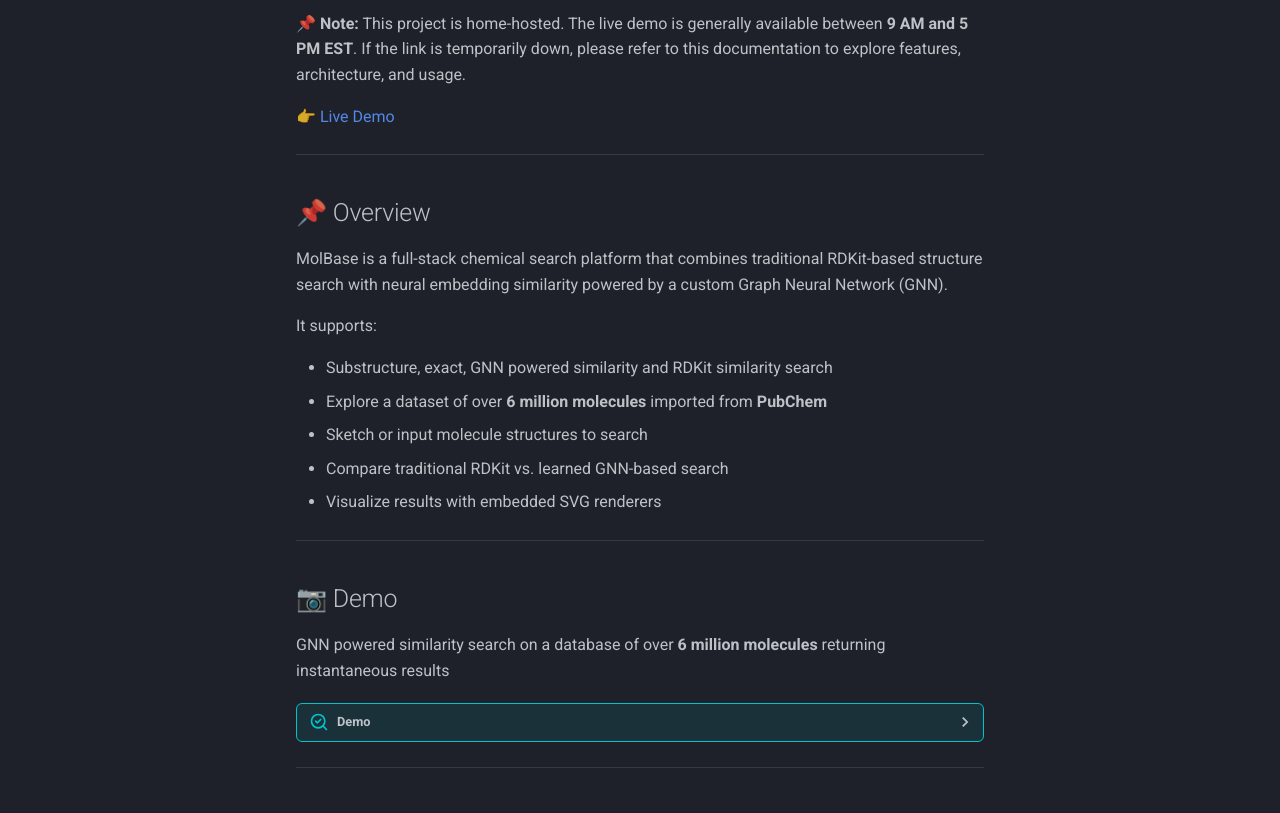
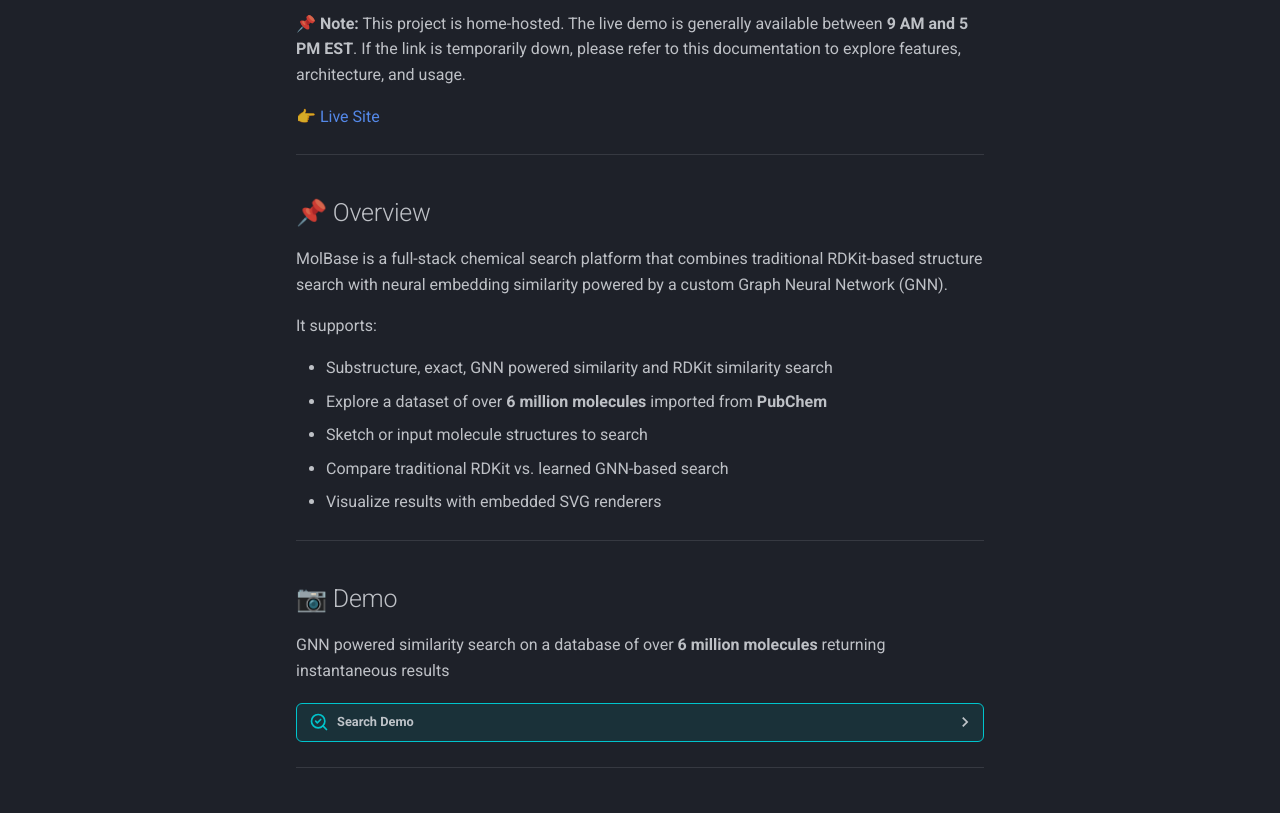
Before and after one commit to FarzamA/molbase-docs, an MkDocs documentation site: the page built from docs/index.md, in a window 1280 px wide and 1256 px high. Shown: the part 236-1049 px from the top of the window. Built offline with MkDocs 1.6.1 and Material for MkDocs 9.7.7, drawn with Linux system fonts in a browser that asks for light colours.

Commit message:
update some text in index

```diff
--- a/docs/index.md
+++ b/docs/index.md
@@ -4,7 +4,7 @@ Welcome to the public documentation for **MolBase** — a hybrid AI + RDKit-base
 
 📌 **Note:** This project is home-hosted. The live demo is generally available between **9 AM and 5 PM EST**. If the link is temporarily down, please refer to this documentation to explore features, architecture, and usage.
 
-👉 [Live Demo](https://molbase.duckdns.org/)
+👉 [Live Site](https://molbase.duckdns.org/)
 
 ---
 
@@ -26,7 +26,7 @@ It supports:
 
 GNN powered similarity search on a database of over **6 million molecules** returning instantaneous results
 
-??? search-check "Demo"
+??? search-check "Search Demo"
     <div style="display: flex; justify-content: center; margin: 1.5rem 0;">
         <video
             src="media/mp4/gnn_sim_search.mp4"
```
Also changed, not shown: site/index.html, site/search/search_index.json.
